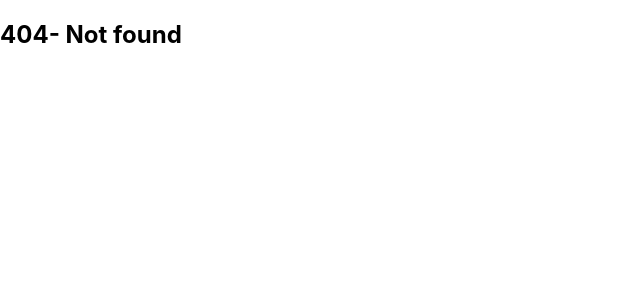
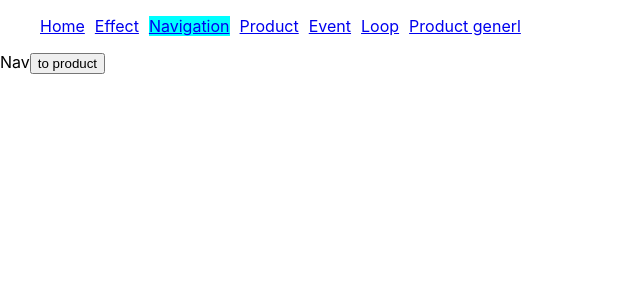
Before and after one commit to paravathmuhsin/react-basics, a React (Create React App) app: page /navigation in a window 1280 px wide. Before the commit this address had no page. Shown: the top 300 px of the page, without its empty margins (0-640 px from the left). Built offline with nearby package versions, Linux system fonts and the light colour scheme.

Commit message:
routes part 2

```diff
--- a/src/App.js
+++ b/src/App.js
@@ -1,4 +1,4 @@
-import React, { Component } from "react";
+import React, { Children, Component } from "react";
 import State from "./State";
 import FunComp from "./FunComp";
 import PropClass from "./PropClass";
@@ -14,21 +14,52 @@ import StateHook from "./StateHook";
 import Effect from "./Effect";
 import UseRef from "./UseRef";
 import { createBrowserRouter, RouterProvider } from "react-router-dom";
+import GreenHeader from "./GreenHeader";
+import Header from "./Header";
+import Nav from "./Nav";
 class App extends Component {
   router = createBrowserRouter([
     {
-      path: "/",
+      path:"/",
+      element: <Header />,
+      errorElement: <h2>404- Not found</h2>,
+      children: [
+        {
+          index: true,
           element: <div>Hello world!</div>,
-      errorElement: <h2>404- Not found</h2>,
         },
         {
-      path: "/effect",
+          path: "effect",
           element: <Effect />,
         },
         {
-      path: "/product/:value",
+          path: "navigation",
+          element: <Nav />,
+        },
+        {
+          path: "product",
+          element: <GreenHeader />,
+          children: [
+            {
+              index: true,
+              element: <UseRef />,
+            },
+            {
+              path: "event",
+              element: <Event />,
+            },
+            {
+              path: "loop",
+              element: <Loop />,
+            },
+            {
+              path: ":value",
               element: <FunComp />,
             },
+          ],
+        },
+      ]
+    }
   ]);
   render() {
     const country = "India";
--- a/src/Effect.js
+++ b/src/Effect.js
@@ -1,4 +1,5 @@
 import React, { useCallback, useEffect, useMemo, useState } from "react";
+import { useSearchParams } from "react-router-dom";
 import Memo from "./Memo";
 
 function add(a, b) {
@@ -6,6 +7,8 @@ function add(a, b) {
 }
 
 const Effect = () => {
+  const [searchParams, setSearchParams] = useSearchParams();
+  console.log( searchParams.get("name"))
   const [first, setfirst] = useState(2);
   const [sec, setsec] = useState("hii");
   //ijfhe9gh89ehg89e
--- /dev/null
+++ b/src/GreenHeader.js
@@ -0,0 +1,13 @@
+import React from "react";
+import { Outlet } from "react-router-dom";
+
+const GreenHeader = () => {
+  return (
+    <>
+      <div style={{ backgroundColor: "green" }}>GreenHeader</div>
+      <Outlet />
+    </>
+  );
+};
+
+export default GreenHeader;
--- /dev/null
+++ b/src/Header.css
@@ -0,0 +1,7 @@
+.Header ul li {
+  display: inline-block;
+  margin-right: 10px;
+}
+.Header ul li a.active {
+  background-color: aqua;
+}
--- /dev/null
+++ b/src/Header.js
@@ -0,0 +1,41 @@
+import React from "react";
+import { NavLink, Outlet } from "react-router-dom";
+import "./Header.css";
+
+const Header = () => {
+  return (
+    <div className="Header">
+      <ul>
+        <li>
+          <NavLink
+            className={({ isActive }) => (isActive ? "active" : "")}
+            to="/"
+          >
+            Home
+          </NavLink>
+        </li>
+        <li>
+          <NavLink className={({ isActive }) => (isActive ? "active" : "")} to="/effect?name=sooraj">Effect</NavLink>
+        </li>
+        <li>
+          <NavLink className={({ isActive }) => (isActive ? "active" : "")} to="/navigation">Navigation</NavLink>
+        </li>
+        <li>
+          <NavLink className={({ isActive }) => (isActive ? "active" : "")} to="/product">Product</NavLink>
+        </li>
+        <li>
+          <NavLink className={({ isActive }) => (isActive ? "active" : "")} to="/product/event">Event</NavLink>
+        </li>
+        <li>
+          <NavLink className={({ isActive }) => (isActive ? "active" : "")} to="/product/loop">Loop</NavLink>
+        </li>
+        <li>
+          <NavLink className={({ isActive }) => (isActive ? "active" : "")} to="/product/sdsfdsf">Product generl</NavLink>
+        </li>
+      </ul>
+      <Outlet />
+    </div>
+  );
+};
+
+export default Header;
--- /dev/null
+++ b/src/Nav.js
@@ -0,0 +1,21 @@
+import React from "react";
+import { Navigate, useNavigate } from "react-router-dom";
+
+const Nav = () => {
+  const nav = useNavigate();
+  return (
+    <div>
+      Nav
+      {/* <Navigate to={'/effect'} /> */}
+      <button
+        onClick={() => {
+          nav("/product");
+        }}
+      >
+        to product
+      </button>
+    </div>
+  );
+};
+
+export default Nav;
```
Lines whose indentation alone changed are shown as unchanged.
